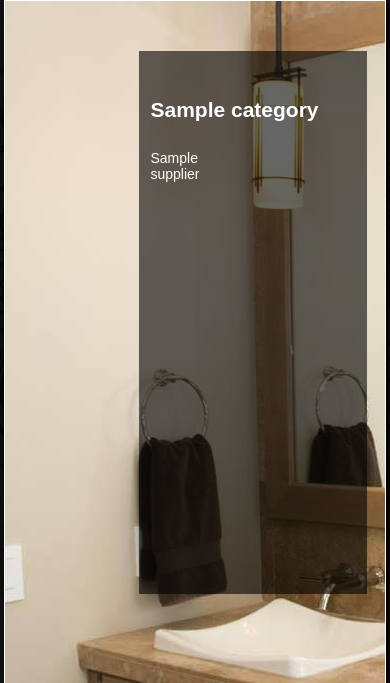
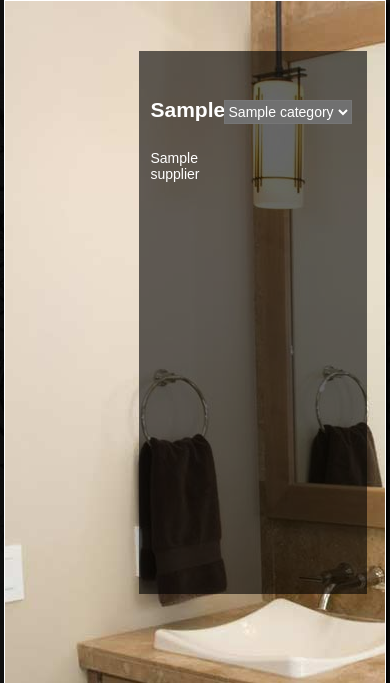
Before and after one commit to jaketrent/whitepine, a Django app: template whitepine/templates/supplier.html in a window 390 px wide. Shown: the part 87-770 px from the top of the page. Run offline with Django 3.2, Linux system fonts and the light colour scheme; tables that the repository leaves empty hold one stand-in row (values such as "Sample post"); the template is opened without the code that fills it: values that come from a table or form of the project are taken from there, most other values are stand-ins (such as "Sample title", 1, 10 or a date in 2020); parts of the project's set-up code (start-up, migrations or seed data) failed here and were passed over; some libraries are stand-ins or nearby versions.

Commit message:
resp design - no ribbon suppliers, show dropdown

```diff
--- a/whitepine/static-files/css/wp.css
+++ b/whitepine/static-files/css/wp.css
@@ -238,6 +238,9 @@ footer ul li {
 .supplier-menu li a:hover:before {
   content: "\2192\00a0";
 }
+.overlay .supplier-menu {
+  display: none;
+}
 .suppliers {
   -moz-column-count: 2;
   -moz-column-gap: 15px;
@@ -290,6 +293,19 @@ footer ul li {
   .company {
     display: inherit;
   }
+  .overlay .supplier-menu {
+    display: block;
+    position: absolute;
+    top: 49px;
+    right: 15px;
+    height: 24px;
+    font-size: 14px;
+    background: #707070;
+    color: white;
+  }
+  .overlay .supplier-menu option {
+    color: #000;
+  }
 }
 @media screen and (max-width: 479px) {
   .container {
--- a/whitepine/templates/supplier.html
+++ b/whitepine/templates/supplier.html
@@ -15,6 +15,11 @@
 {% block canvas %}
   <div class="overlay">
     <h2 id="cat-title">{{ first_cat.title }}</h2>
+    <select class="supplier-menu" class="navigation">
+      {% for cat in categories %}
+        <option value="{{ cat.title_slug }}">{{ cat.title }}</option>
+      {% endfor %}
+    </select>
     <ul role="navigation" class="suppliers">
       {% for supp in suppliers %}
         <li class="supplier {{ supp.category.title_slug }}"><a href="{{ supp.website }}" target="_blank">{{ supp.title }}</a></li>
```
